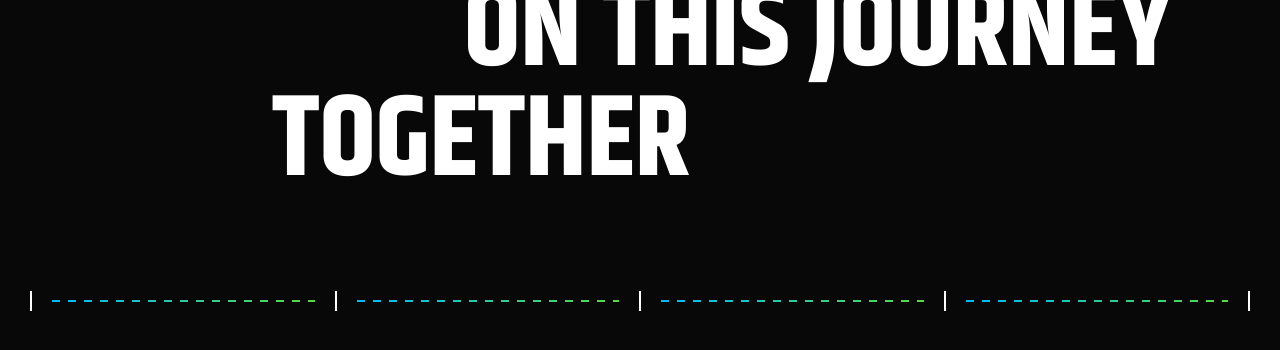
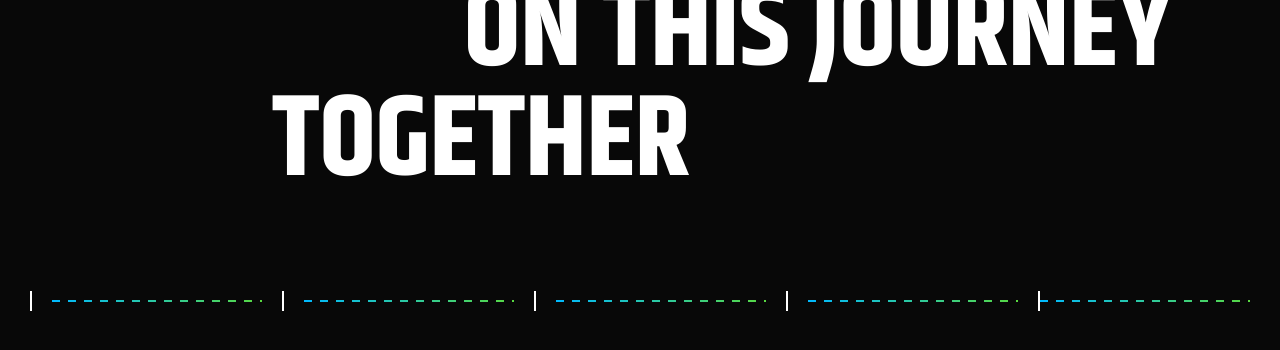
Before and after one commit to abubakar-sarwar/gsap-animation, a Next.js app: page / in a window 1280 px wide. Shown: the part 4365-4715 px from the top of the page. Built offline with nearby package versions, Linux system fonts and the light colour scheme.

Commit message:
embark grd

```diff
--- a/app/_components/home/embark.tsx
+++ b/app/_components/home/embark.tsx
@@ -63,6 +63,7 @@ const Embark = () => {
               <div className="h-[20px] w-[2px] bg-white mx-5" />
               <div className="line grow"></div>
               <div className="h-[20px] w-[2px] bg-white ml-5" />
+              <div className="line grow"></div>
             </div>
           </div>
         </div>
```
